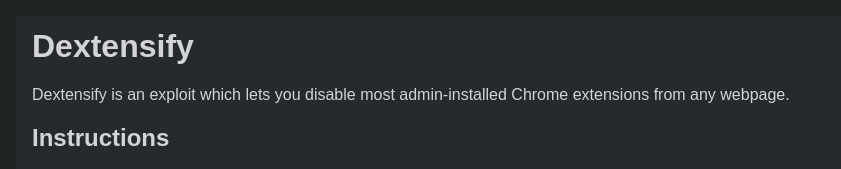
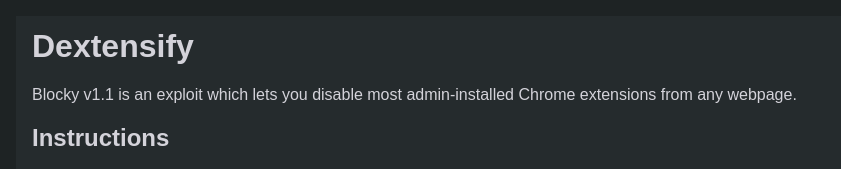
Before and after one commit to Devhellom38/HellomHub, a plain HTML site: page Hacks/index.html in a window 1280 px wide. Shown: the top 169 px of the page, 208-1049 px from the left. Drawn offline with Linux system fonts and the light colour scheme.

Commit message:
Update index.html

```diff
--- a/Hacks/index.html
+++ b/Hacks/index.html
@@ -1,7 +1,7 @@
 <!DOCTYPE html>
 <html lang="en">
   <head>
-    <title>Extension Stopper v1.1</title>
+    <title>Blocky v1.1</title>
     <meta charset="utf-8">
     <meta name="viewport" content="width=device-width">
     <style>
@@ -246,7 +246,7 @@
   <body>
     <div id="main_div">
       <h1 style="margin-top: 8px">Dextensify</h1>
-      <p>Dextensify is an exploit which lets you disable most admin-installed Chrome extensions from any webpage.</p>
+      <p>Blocky v1.1 is an exploit which lets you disable most admin-installed Chrome extensions from any webpage.</p>
       <h2>Instructions</h2>
       <ol>
         <li>Open chrome://extensions in a new tab. Keep this page open.</li>
```
